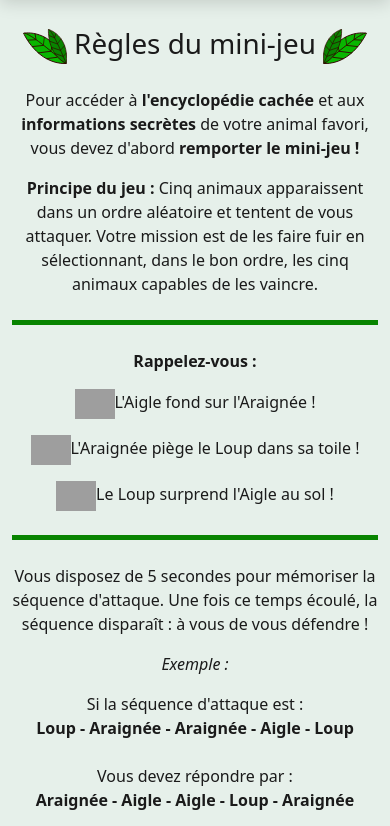
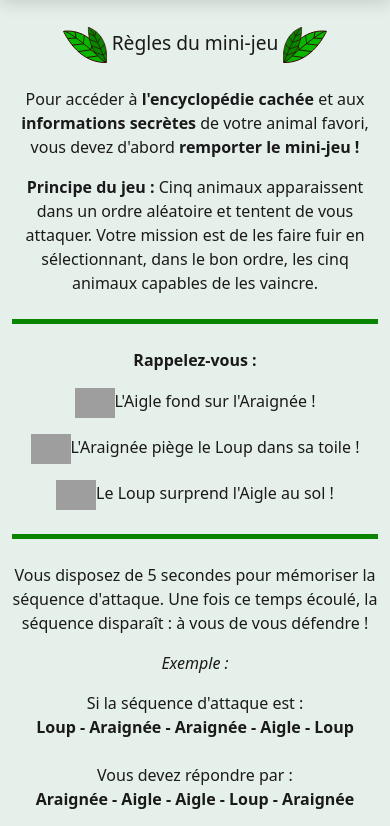
Before and after one commit to redtechlim/ZOOVERSE, a plain HTML site: page regles.html in a window 390 px wide. Shown: the part 69-895 px from the top of the page. Drawn offline with nearby package versions, Linux system fonts and the light colour scheme; grey boxes are pictures that could not be loaded; a web font is replaced by a local one.

Commit message:
V 1.4 - Amélioration du style h1 de la page regles.html en version mobile

```diff
--- a/regles.html
+++ b/regles.html
@@ -51,7 +51,7 @@
 
  <div class="container py-5 mt-5 text-center">
 
-<h1 class="text-center mb-4"><img src="img/1-feuille.svg"> Règles du mini-jeu <img src="img/2-feuille.svg"></h1>
+<h1 class="h1-regles text-center mb-4"><img src="img/1-feuille.svg"> Règles du mini-jeu <img src="img/2-feuille.svg"></h1>
 
 <p>Pour accéder à <b>l'encyclopédie cachée</b> et aux <b>informations secrètes</b> de votre animal favori, vous devez d'abord <b>remporter le mini-jeu !</b></p>
 
--- a/style.css
+++ b/style.css
@@ -54,8 +54,8 @@
     flex-direction: column;
   }
 
-  h1 {
-    font-size: 1,5rem;
+  .h1-regles {
+    font-size: 1.2rem;
   }
 }
 
```
